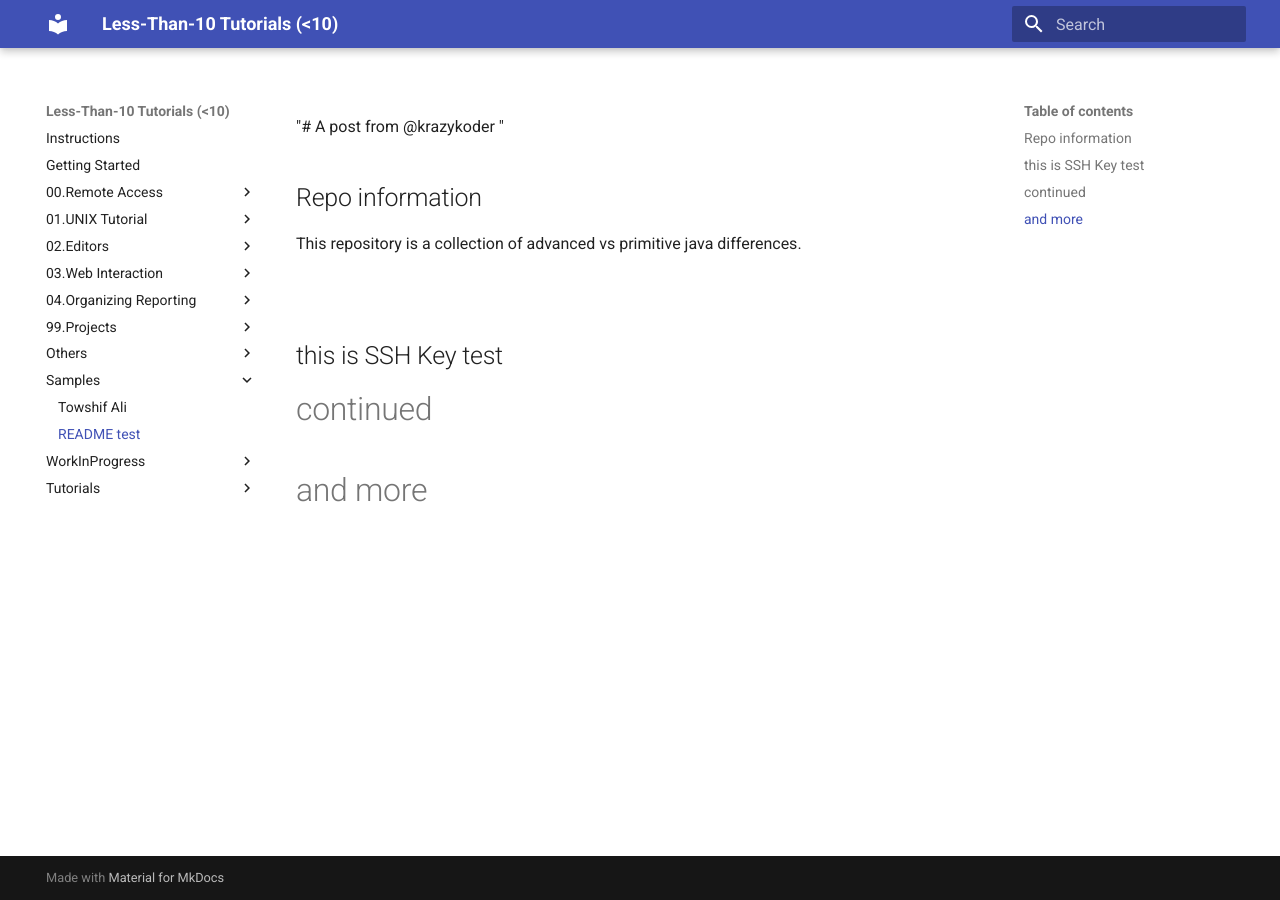
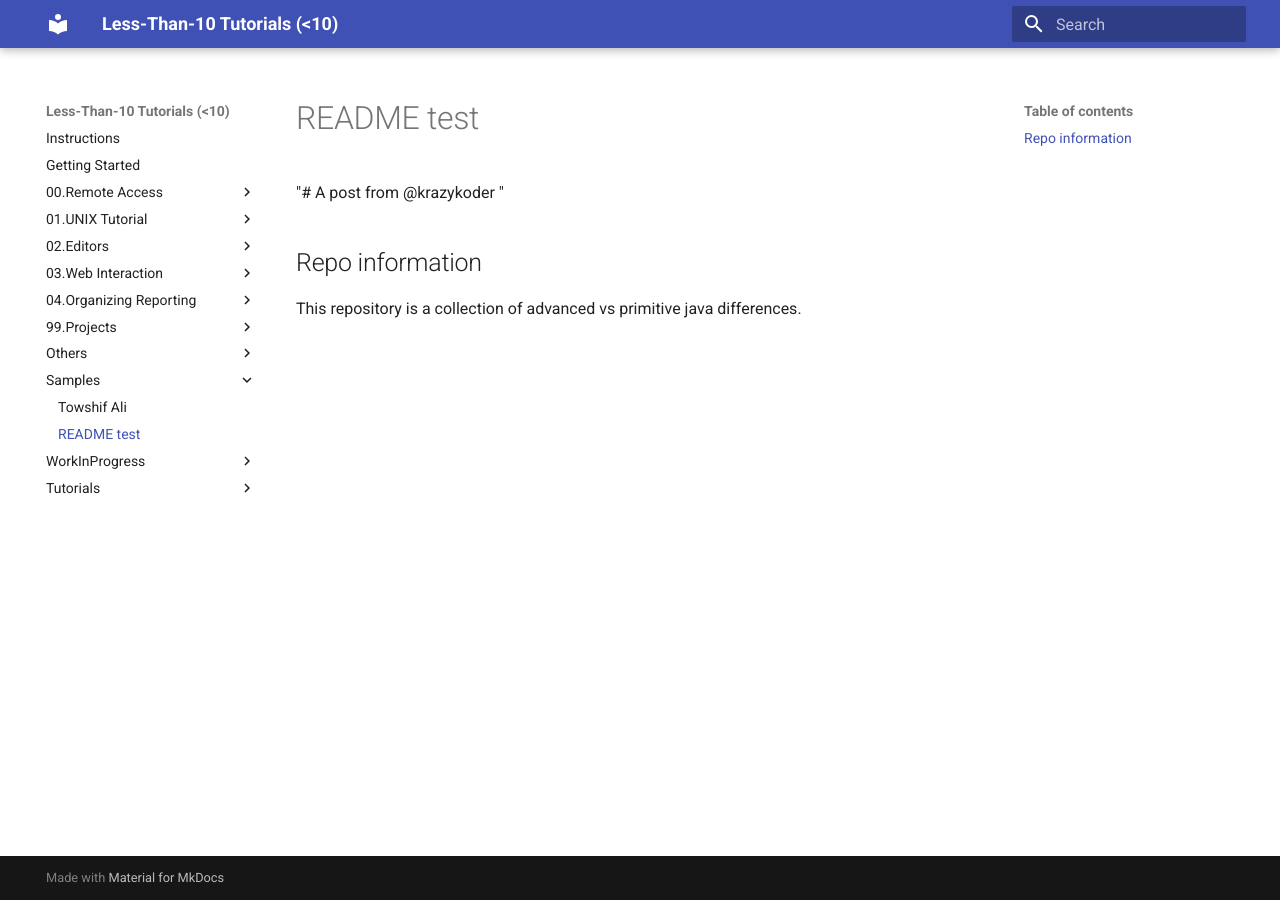
Before and after one commit to towshif/towshif.github.io, an MkDocs documentation site: the page built from docs/Samples/README_test.md, in a window 1280 px wide. Built offline with MkDocs 1.6.1 and Material for MkDocs 9.7.7, drawn with Linux system fonts in a browser that asks for light colours.

Commit message:
Update README_test.md

```diff
--- a/docs/Samples/README_test.md
+++ b/docs/Samples/README_test.md
@@ -8,6 +8,6 @@
 ![](img\task%20bar.png)
 
 
-## this is SSH Key test
-# continued
-# and more
+<!--## this is SSH Key test -->
+<!--# continued-->
+<!--# and more -->
```
